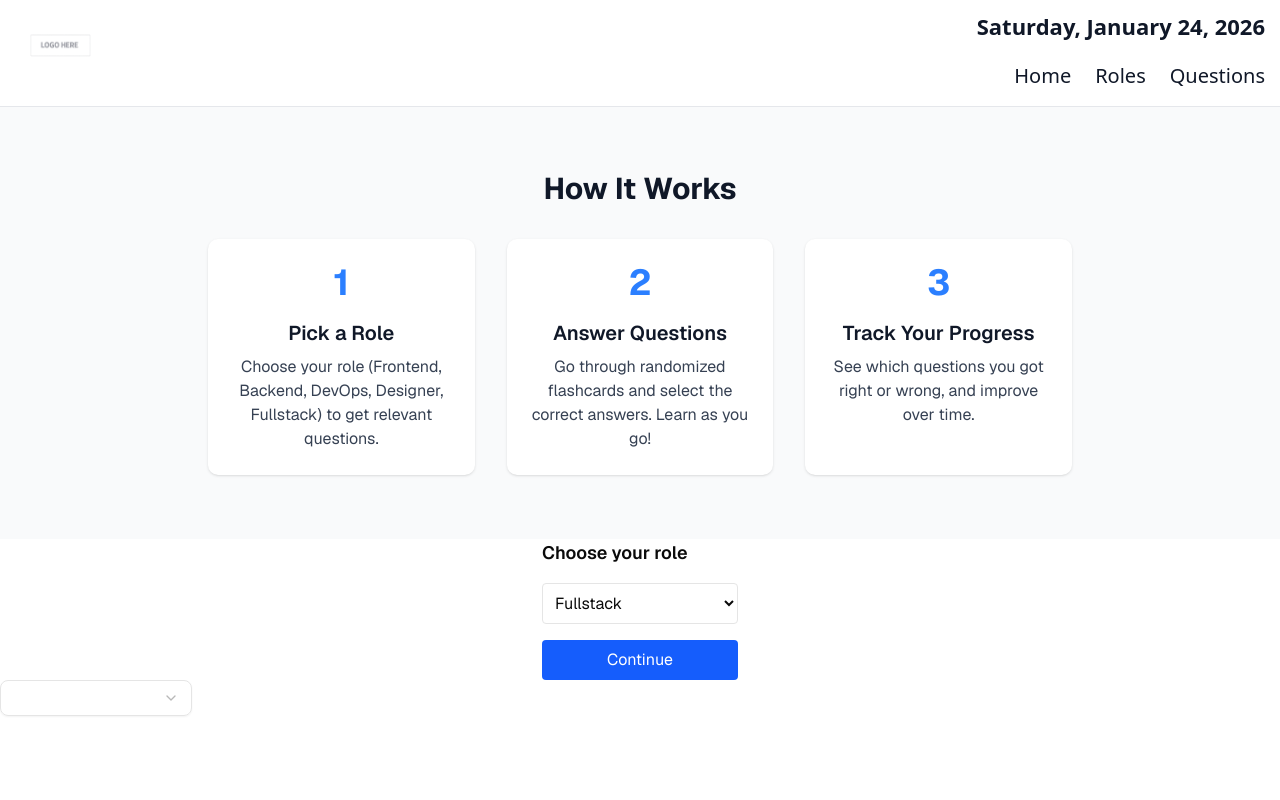
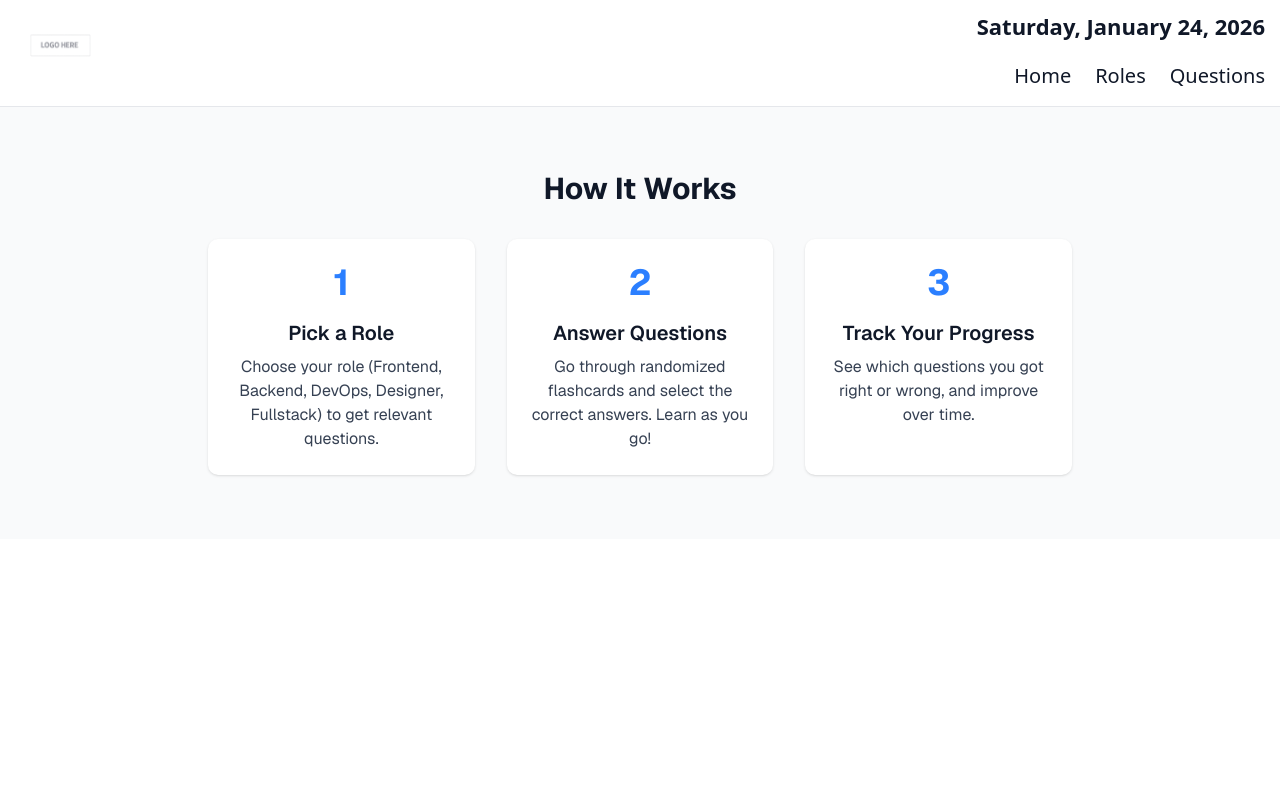
Before and after one commit to chingu-voyages/V59-tier3-team-37, a Next.js app: page / in a window 1280 px wide. Shown: the top 800 px of the page. Built offline with nearby package versions, Linux system fonts and the light colour scheme.

Commit message:
reset session

```diff
--- a/app/(routes)/flashcards/page.tsx
+++ /dev/null
@@ -1,88 +0,0 @@
-"use client";
-
-import { useEffect, useState } from "react";
-import { useSessionStore } from "@/store/useSessionStore";
-
-export default function FlashcardsPage() {
-  const { flashcards: cards, loadFlashcards } = useSessionStore();
-
-  useEffect(() => {
-    loadFlashcards();
-  }, [loadFlashcards]);
-
-  const [index, setIndex] = useState(0);
-  const [selected, setSelected] = useState<string | null>(null);
-
-  const current = cards[index];
-
-  if (!current) {
-    return <p className="p-6">No flashcards available.</p>;
-  }
-
-  function handleSelect(id: string) {
-    setSelected(id);
-  }
-
-  function next() {
-    setSelected(null);
-    setIndex((i) => i + 1);
-  }
-
-  return (
-    <div className="min-h-screen p-6 flex flex-col items-center gap-6">
-      <div className="max-w-xl w-full border rounded-lg p-6 shadow">
-        <p className="text-sm opacity-60">
-          Question {index + 1} / {cards.length}
-        </p>
-
-        <h2 className="text-xl font-semibold mt-2">{current.question}</h2>
-
-        <div className="mt-4 flex flex-col gap-2">
-          {current.options.map((opt) => {
-            const isCorrect = opt.isCorrect;
-            const isSelected = selected === opt.id;
-
-            let style = "border p-3 rounded cursor-pointer";
-
-            if (selected) {
-              if (isCorrect) style += " bg-green-200";
-              else if (isSelected) style += " bg-red-200";
-            }
-
-            return (
-              <button
-                type="button"
-                key={opt.id}
-                className={style}
-                onClick={() => handleSelect(opt.id)}
-                disabled={!!selected}
-              >
-                {opt.text}
-              </button>
-            );
-          })}
-        </div>
-
-        {selected && (
-          <div className="mt-4 p-3 bg-gray-100 rounded">
-            <strong>Explanation:</strong> {current.explanation}
-          </div>
-        )}
-      </div>
-
-      {selected && index < cards.length - 1 && (
-        <button
-          type="button"
-          onClick={next}
-          className="px-4 py-2 bg-black text-white rounded"
-        >
-          Next Question
-        </button>
-      )}
-
-      {selected && index === cards.length - 1 && (
-        <p className="font-semibold">🎉 Done!</p>
-      )}
-    </div>
-  );
-}
--- a/app/(routes)/role/page.tsx
+++ /dev/null
@@ -1,4 +0,0 @@
-const Role = () => {
-  return <div>Role</div>;
-};
-export default Role;
--- /dev/null
+++ b/app/(routes)/roles/page.tsx
@@ -0,0 +1,18 @@
+'use client'
+
+import { RoleSelect } from "@/components/custom/role-selection/RoleSelector";
+
+const Roles = () => {
+  return (
+    <div className="">
+      <RoleSelect
+              label="Choose your role"
+              placeholder="Pick a role"
+              onValueChange={(value) => {
+                console.log("Selected role:", value);
+              }}
+            />
+    </div>
+  )
+};
+export default Roles;
--- a/app/globals.css
+++ b/app/globals.css
@@ -123,3 +123,21 @@
     @apply bg-background text-foreground;
   }
 }
+
+.spinner {
+  border: 4px solid rgba(0, 0, 0, 0.1);
+  border-left-color: #000; /* Adjust color as needed */
+  border-radius: 50%;
+  width: 40px;
+  height: 40px;
+  animation: spin 1s linear infinite;
+}
+
+@keyframes spin {
+  0% {
+    transform: rotate(0deg);
+  }
+  100% {
+    transform: rotate(360deg);
+  }
+}
--- a/app/page.tsx
+++ b/app/page.tsx
@@ -1,31 +1,19 @@
-"use client";
 
-import { RoleSelect } from "@/components/custom/role-selection/RoleSelector";
-import RoleSelector from "@/components/custom/role-selection/Test";
 import HowItWorks from "@/components/home/HowItWorks";
 
-const roleOptions = [
-  { value: "frontend", label: "Frontend Developer" },
-  { value: "backend", label: "Backend Developer" },
-  { value: "fullstack", label: "Full Stack Developer" },
-  { value: "designer", label: "UI/UX Designer" },
-];
+// (migrated to zustand)
+// const roleOptions = [
+//   { value: "frontend", label: "Frontend Developer" },
+//   { value: "backend", label: "Backend Developer" },
+//   { value: "fullstack", label: "Full Stack Developer" },
+//   { value: "designer", label: "UI/UX Designer" },
+// ];
 
 export default function Home() {
   return (
     <div className="flex min-h-screen items-center justify-center bg-zinc-50 font-sans dark:bg-black">
       <main className="flex min-h-screen w-full  flex-col   bg-white dark:bg-black ">
         <HowItWorks />
-        <RoleSelector />
-        <RoleSelect
-          options={roleOptions}
-          label="Choose your role"
-          placeholder="Pick a role"
-          defaultValue="Frontend Developer"
-          onValueChange={(value) => {
-            console.log("Selected role:", value);
-          }}
-        />
       </main>
     </div>
   );
--- a/components/custom/role-selection/RoleSelector.tsx
+++ b/components/custom/role-selection/RoleSelector.tsx
@@ -1,7 +1,7 @@
 "use client";
 
 import { useRouter } from "next/navigation";
-import { useEffect, useState } from "react";
+import { useEffect } from "react";
 import {
   Select,
   SelectContent,
@@ -12,18 +12,24 @@ import {
   SelectValue,
 } from "@/components/ui/select";
 import { useSessionStore } from "@/store/useSessionStore";
+import { Role, ROLES } from "@/types";
+import { Button } from "@/components/ui/button";
 
-interface RoleOption {
-  value: string;
+interface RoleOption { // this is kept for testing for now (i don't want to ruin your testing)
+  value: string | null;
   label: string;
 }
 
 interface RoleSelectProps {
-  options: RoleOption[];
+  options?: RoleOption[]; // this is kept for testing for now (i don't want to ruin your testing)
   placeholder?: string;
   label?: string;
   onValueChange?: (value: string) => void;
   defaultValue?: string;
+}
+
+export function isRole(value: unknown): value is Role {
+  return Object.values(ROLES).includes(value as Role);
 }
 
 export function RoleSelect({
@@ -33,38 +39,45 @@ export function RoleSelect({
   onValueChange,
   defaultValue,
 }: RoleSelectProps) {
-  const [selectedValue, setSelectedValue] = useState<string | undefined>(
-    defaultValue,
-  );
+  const router = useRouter();
+  const {role, setRole, getAvailableRoles, roles, setResettingSession} = useSessionStore();
 
-  const handleValueChange = (value: string) => {
-    setSelectedValue(value);
-    onValueChange?.(value);
+  const handleValueChange = (value: Role ) => {
+      setRole(value)
+      onValueChange?.(value);
   };
 
-  //   const router = useRouter();
-
-  // const {role, setRole, getAvailableRoles, roles} = useSessionStore();
-
-  //        useEffect(() => {
-  //     getAvailableRoles();
-  //   }, [getAvailableRoles]);
+    useEffect(() => {
+      setResettingSession()
+      getAvailableRoles();
+    }, [getAvailableRoles, setResettingSession]);
 
   return (
-    <Select value={selectedValue} onValueChange={handleValueChange}>
-      <SelectTrigger className="w-full max-w-48">
+    <div className="max-w-48 space-y-4 mx-auto mt-8">
+    <Select value={role ?? undefined} onValueChange={handleValueChange}  >
+      <SelectTrigger className="w-full" >
         <SelectValue placeholder={placeholder} />
       </SelectTrigger>
-      <SelectContent>
+      <SelectContent position="popper" className="z-50">
         <SelectGroup>
           {label && <SelectLabel>{label}</SelectLabel>}
-          {options.map((option) => (
-            <SelectItem key={option.value} value={option.value}>
-              {option.label}
+          {roles.map((option) => (
+            <SelectItem key={option} value={option}>
+              {option.charAt(0).toUpperCase() + option.slice(1)}
             </SelectItem>
           ))}
         </SelectGroup>
       </SelectContent>
     </Select>
+        <Button
+        disabled={!role}
+        onClick={() => {
+          router.push('/questions')
+        }}
+        className="mt-4 w-full  py-2 rounded bg-blue-600 text-white disabled:opacity-50"
+      >
+        Continue
+      </Button>
+          </div>
   );
 }
--- a/components/custom/role-selection/Test.tsx
+++ /dev/null
@@ -1,50 +0,0 @@
-"use client";
-
-import { useRouter } from "next/navigation";
-import { useEffect } from "react";
-import { useSessionStore } from "@/store/useSessionStore";
-import type { Role } from "@/types";
-
-export default function RoleSelector() {
-  const router = useRouter();
-
-  const role = useSessionStore((s) => s.role);
-  const setRole = useSessionStore((s) => s.setRole);
-  const getAvailableRoles = useSessionStore((s) => s.getAvailableRoles);
-  const availableRoles = useSessionStore((s) => s.roles);
-
-  useEffect(() => {
-    getAvailableRoles();
-  }, [getAvailableRoles]);
-
-  return (
-    <div className="max-w-sm mx-auto space-y-4">
-      <label className="block text-lg font-semibold">Choose your role<input className="hidden" /></label>
-
-      <select
-        value={role ?? ""}
-        onChange={(e) => setRole(e.target.value as Role)}
-        className="w-full border rounded p-2 dark:bg-gray-800"
-      >
-        <option value="" disabled>
-          Select a role
-        </option>
-
-        {availableRoles.map((r) => (
-          <option key={r} value={r}>
-            {r.charAt(0).toUpperCase() + r.slice(1)}
-          </option>
-        ))}
-      </select>
-
-      <button
-      type='button'
-        disabled={!role}
-        onClick={() => router.push("/questions")}
-        className="w-full py-2 rounded bg-blue-600 text-white disabled:opacity-50"
-      >
-        Continue
-      </button>
-    </div>
-  );
-}
--- a/store/useSessionStore.ts
+++ b/store/useSessionStore.ts
@@ -4,11 +4,13 @@ import { persist } from "zustand/middleware";
 import rawFlashcards from "@/public/flashcards.json";
 import type { Flashcards, Role } from "@/types";
 import { FlashcardsSchema } from "@/types";
+import { redirect } from "next/navigation";
 
 type SessionState = {
-  role: Role | null;
+  role: Role | undefined;
   roles: Role[] | [];
   sessionStarted: boolean;
+  resettingSession: boolean;
   darkMode: boolean;
   flashcards: z.infer<typeof FlashcardsSchema>;
   flashCardError: string | null;
@@ -17,6 +19,7 @@ type SessionState = {
   setRole: (role: Role) => void;
   startSession: () => void;
   resetSession: () => void;
+  setResettingSession: () => void;
   setDarkMode: (value: boolean) => void;
   toggleDarkMode: () => void;
   loadFlashcards: () => void;
@@ -27,19 +30,31 @@ type SessionState = {
 export const useSessionStore = create<SessionState>()(
   persist(
     (set, get) => ({
-      role: "fullstack",
+      role: undefined,
       roles: [],
       sessionStarted: false,
+      resettingSession: false,
       darkMode: false,
       flashcards: [],
       flashCardError: null,
-      questionCount: 10,
+      questionCount: 10, // will still display only 5 questions per category because data set only have 5 per category
 
       toggleDarkMode: () => set((state) => ({ darkMode: !state.darkMode })),
       setDarkMode: (value) => set({ darkMode: value }),
       setRole: (role) => set({ role }),
       startSession: () => set({ sessionStarted: true }),
-      resetSession: () => set({ role: null, sessionStarted: false }),
+      resetSession: () => {
+        set({
+          role: undefined,
+          sessionStarted: false,
+          resettingSession:true,
+          flashcards: [],
+          flashCardError: null,
+        })
+        redirect('/roles')
+
+      },
+      setResettingSession: () => set({ resettingSession: false }),
       loadFlashcards: () => {
         try {
           const result = FlashcardsSchema.safeParse(rawFlashcards);
@@ -50,7 +65,6 @@ export const useSessionStore = create<SessionState>()(
           }
           const filtered = result.data.filter((q) => q.role === get().role);
           const cards = get().shuffleCards(filtered, get().questionCount);
-
           set({ flashcards: cards, flashCardError: null });
         } catch (err) {
           if (err instanceof z.ZodError) {
```
Also changed, not shown: app/(routes)/questions/page.tsx (+127 -4 lines).
